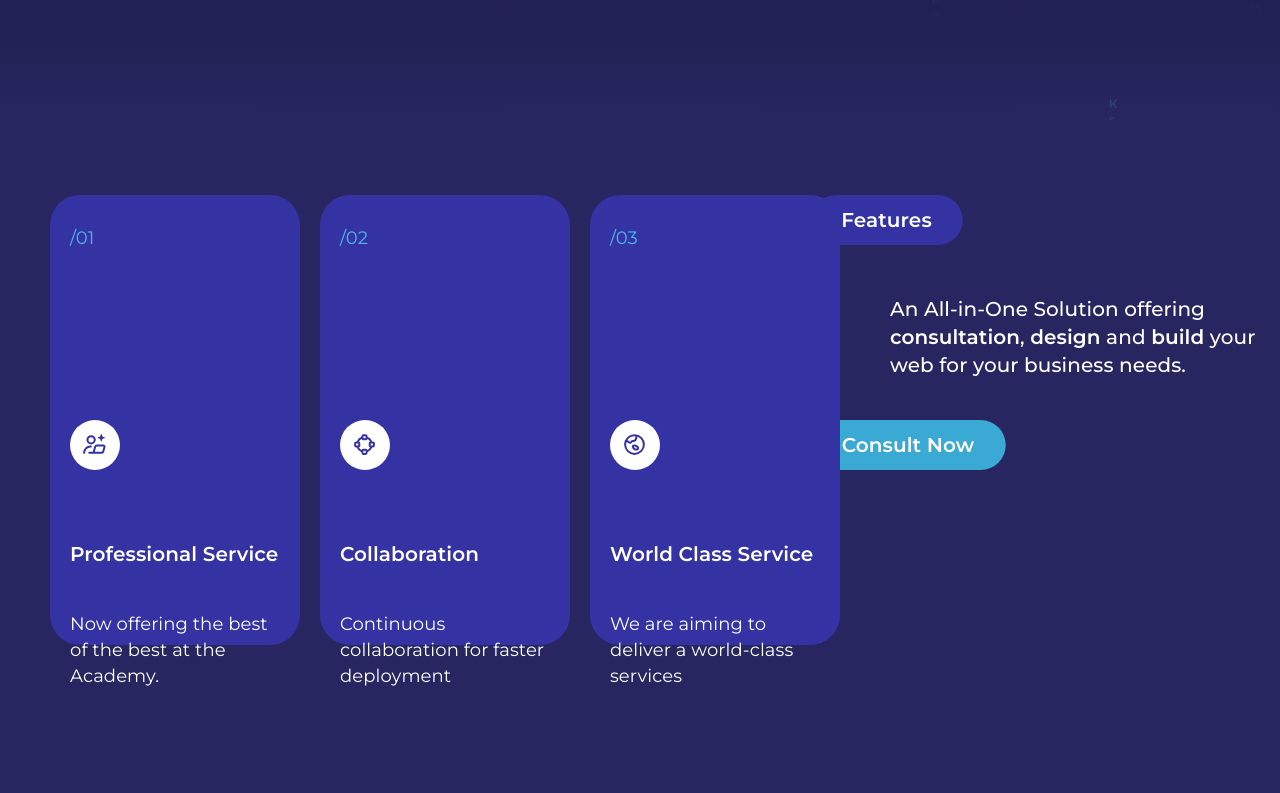
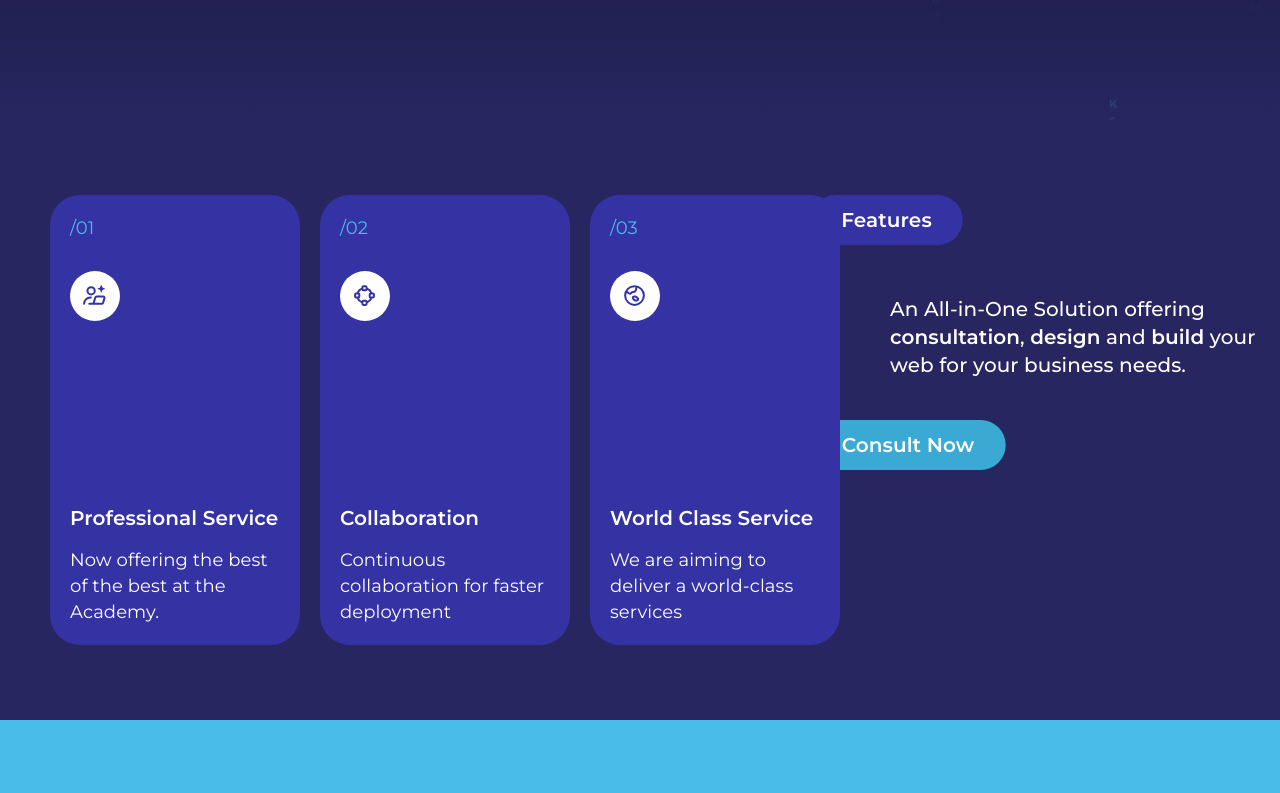
Before and after one commit to mzmznasipadang/NaspadStudioWeb, a Next.js app: page / in a window 1280 px wide. Shown: the part 680-1473 px from the top of the page. Built offline with nearby package versions, Linux system fonts and the light colour scheme.

Commit message:
Fix : ready for test

```diff
--- a/app/page.tsx
+++ b/app/page.tsx
@@ -269,9 +269,9 @@ export default function Homepage() {
         >
           <div className="font-['Montserrat'] font-medium leading-[0] not-italic relative shrink-0 text-[0px] text-nowrap text-white tracking-[0.1px]" data-node-id="13:385">
             <p className="leading-[28px] text-[20px] whitespace-pre">
-              <span className>{`Deploy `}</span>
+              <span>{`Deploy `}</span>
               <span className="font-['Montserrat'] font-semibold not-italic tracking-[0.1px]">{`Faster `}</span>
-              <span className>{`and `}</span>
+              <span>{`and `}</span>
               <span className="font-['Montserrat'] font-semibold not-italic tracking-[0.1px]">Cheaper</span>
             </p>
           </div>
@@ -286,9 +286,9 @@ export default function Homepage() {
           data-node-id="13:386"
         >
           <p className="leading-[56px] text-[48px]">
-            <span className>{`Fueling 🔥 Your Website Needs `}</span>
+            <span>{`Fueling 🔥 Your Website Needs `}</span>
             <span className="font-['Montserrat'] font-semibold not-italic tracking-[0.24px]">Faster</span>
-            <span className>{` and `}</span>
+            <span>{` and `}</span>
             <span className="font-['Montserrat'] font-semibold not-italic tracking-[0.24px]">Easier</span>
           </p>
         </motion.div>
@@ -334,7 +334,7 @@ export default function Homepage() {
       </div>
 
       {/* Features Section */}
-      <div id="features" className="bg-[#272660] relative w-full min-h-screen py-[75px]" data-name="Features" data-node-id="13:399">
+      <div id="features" className="bg-[#272660] relative w-full h-[600px] py-[75px]" data-name="Features" data-node-id="13:399">
         {/* Features Badge */}
         <div className="absolute bg-[#3532a3] box-border content-stretch flex gap-2.5 items-center justify-center px-[31px] py-[11px] rounded-[30px] top-[75px] translate-x-[-50%]" data-node-id="13:400" style={{ left: "calc(50% + 246.5px)" }}>
           <div className="font-['Montserrat'] font-semibold leading-[0] not-italic relative shrink-0 text-[20px] text-nowrap text-white tracking-[0.1px]" data-node-id="13:401">
@@ -355,14 +355,15 @@ export default function Homepage() {
           whileInView={{ opacity: 1, y: 0 }}
           transition={{ duration: 0.6, delay: 0.1 }}
           whileHover={{ y: -10, boxShadow: "0 20px 40px rgba(53, 50, 163, 0.3)" }}
-          className="absolute left-[50px] top-[75px] w-[250px] h-[450px] bg-[#3532a3] rounded-[30px] cursor-pointer transition-all duration-300"
+          className="absolute left-[50px] top-[75px] w-[250px] h-[450px] bg-[#3532a3] rounded-[30px] cursor-pointer transition-all duration-300 p-[20px] flex flex-col"
           data-node-id="13:404"
         >
-          <div className="absolute font-['Montserrat'] font-normal leading-[0] left-[20px] not-italic text-[#49bce9] text-[18px] text-nowrap top-[30px] tracking-[0.09px]" data-node-id="13:406">
-            <p className="leading-[26px] whitespace-pre">/01</p>
+          <div className="font-['Montserrat'] font-normal text-[#49bce9] text-[18px] leading-[26px] tracking-[0.09px] mb-[30px]" data-node-id="13:406">
+            /01
           </div>
-          <div className="absolute left-[20px] top-[225px]" data-node-id="13:407">
-            <div className="size-[50px]" data-node-id="21:36">
+
+          <div className="flex-1 flex flex-col justify-between">
+            <div className="size-[50px] mb-[20px]" data-node-id="21:36">
               <svg className="block size-full" fill="none" preserveAspectRatio="none" viewBox="0 0 50 50">
                 <g id="Group 27">
                   <circle cx="25" cy="25" fill="#FEFEFE" id="Ellipse 1" r="25" />
@@ -375,11 +376,14 @@ export default function Homepage() {
                 </g>
               </svg>
             </div>
-            <div className="font-['Montserrat'] font-semibold leading-[0] not-italic text-[20px] text-nowrap text-white top-[70px] tracking-[0.1px] mt-[70px]" data-node-id="13:409">
-              <p className="leading-[28px] whitespace-pre">Professional Service</p>
+
+            <div className="mt-auto">
+              <div className="font-['Montserrat'] font-semibold text-[20px] text-white leading-[28px] tracking-[0.1px] mb-[15px]" data-node-id="13:409">
+                Professional Service
               </div>
-            <div className="font-['Montserrat'] font-normal leading-[0] not-italic text-[18px] text-white tracking-[0.09px] w-[210px] mt-[43px]" data-node-id="13:410">
-              <p className="leading-[26px]">Now offering the best of the best at the Academy.</p>
+              <div className="font-['Montserrat'] font-normal text-[18px] text-white leading-[26px] tracking-[0.09px]" data-node-id="13:410">
+                Now offering the best of the best at the Academy.
+              </div>
             </div>
           </div>
         </motion.div>
@@ -390,18 +394,18 @@ export default function Homepage() {
           whileInView={{ opacity: 1, y: 0 }}
           transition={{ duration: 0.6, delay: 0.2 }}
           whileHover={{ y: -10, boxShadow: "0 20px 40px rgba(53, 50, 163, 0.3)" }}
-          className="absolute left-[320px] top-[75px] w-[250px] h-[450px] bg-[#3532a3] rounded-[30px] cursor-pointer transition-all duration-300"
+          className="absolute left-[320px] top-[75px] w-[250px] h-[450px] bg-[#3532a3] rounded-[30px] cursor-pointer transition-all duration-300 p-[20px] flex flex-col"
           data-node-id="13:411"
         >
-          <div className="absolute font-['Montserrat'] font-normal leading-[0] left-[20px] not-italic text-[#49bce9] text-[18px] text-nowrap top-[30px] tracking-[0.09px]" data-node-id="13:413">
-            <p className="leading-[26px] whitespace-pre">/02</p>
+          <div className="font-['Montserrat'] font-normal text-[#49bce9] text-[18px] leading-[26px] tracking-[0.09px] mb-[30px]" data-node-id="13:413">
+            /02
           </div>
-          <div className="absolute left-[20px] top-[225px]" data-node-id="13:414">
-            <div className="size-[50px]" data-node-id="13:415">
+
+          <div className="flex-1 flex flex-col justify-between">
+            <div className="size-[50px] mb-[20px] relative" data-node-id="13:415">
               <svg className="block size-full" fill="none" preserveAspectRatio="none" viewBox="0 0 50 50">
                 <circle cx="25" cy="25" fill="#FEFEFE" id="Ellipse 1" r="25" />
               </svg>
-            </div>
               <div className="absolute left-[12px] size-[25px] top-[12px]" data-name="IconBezierCircle" data-node-id="21:39">
                 <svg className="block size-full" fill="none" preserveAspectRatio="none" viewBox="0 0 25 25">
                   <g id="IconBezierCircle">
@@ -409,11 +413,15 @@ export default function Homepage() {
                   </g>
                 </svg>
               </div>
-            <div className="font-['Montserrat'] font-semibold leading-[0] not-italic text-[20px] text-nowrap text-white tracking-[0.1px] mt-[70px]" data-node-id="13:416">
-              <p className="leading-[28px] whitespace-pre">Collaboration</p>
             </div>
-            <div className="font-['Montserrat'] font-normal leading-[0] not-italic text-[18px] text-white tracking-[0.09px] w-[210px] mt-[43px]" data-node-id="13:417">
-              <p className="leading-[26px]">Continuous collaboration for faster deployment</p>
+
+            <div className="mt-auto">
+              <div className="font-['Montserrat'] font-semibold text-[20px] text-white leading-[28px] tracking-[0.1px] mb-[15px]" data-node-id="13:416">
+                Collaboration
+              </div>
+              <div className="font-['Montserrat'] font-normal text-[18px] text-white leading-[26px] tracking-[0.09px]" data-node-id="13:417">
+                Continuous collaboration for faster deployment
+              </div>
             </div>
           </div>
         </motion.div>
@@ -424,18 +432,18 @@ export default function Homepage() {
           whileInView={{ opacity: 1, y: 0 }}
           transition={{ duration: 0.6, delay: 0.3 }}
           whileHover={{ y: -10, boxShadow: "0 20px 40px rgba(53, 50, 163, 0.3)" }}
-          className="absolute left-[590px] top-[75px] w-[250px] h-[450px] bg-[#3532a3] rounded-[30px] cursor-pointer transition-all duration-300"
+          className="absolute left-[590px] top-[75px] w-[250px] h-[450px] bg-[#3532a3] rounded-[30px] cursor-pointer transition-all duration-300 p-[20px] flex flex-col"
           data-node-id="13:418"
         >
-          <div className="absolute font-['Montserrat'] font-normal leading-[0] left-[20px] not-italic text-[#49bce9] text-[18px] text-nowrap top-[30px] tracking-[0.09px]" data-node-id="13:420">
-            <p className="leading-[26px] whitespace-pre">/03</p>
+          <div className="font-['Montserrat'] font-normal text-[#49bce9] text-[18px] leading-[26px] tracking-[0.09px] mb-[30px]" data-node-id="13:420">
+            /03
           </div>
-          <div className="absolute left-[20px] top-[225px]" data-node-id="13:421">
-            <div className="size-[50px]" data-node-id="13:422">
+
+          <div className="flex-1 flex flex-col justify-between">
+            <div className="size-[50px] mb-[20px] relative" data-node-id="13:422">
               <svg className="block size-full" fill="none" preserveAspectRatio="none" viewBox="0 0 50 50">
                 <circle cx="25" cy="25" fill="#FEFEFE" id="Ellipse 1" r="25" />
               </svg>
-            </div>
               <div className="absolute left-[12px] size-[25px] top-[12px]" data-name="IconEarth" data-node-id="21:44">
                 <svg className="block size-full" fill="none" preserveAspectRatio="none" viewBox="0 0 25 25">
                   <g id="IconEarth">
@@ -443,11 +451,15 @@ export default function Homepage() {
                   </g>
                 </svg>
               </div>
-            <div className="font-['Montserrat'] font-semibold leading-[0] not-italic text-[20px] text-nowrap text-white tracking-[0.1px] mt-[70px]" data-node-id="13:423">
-              <p className="leading-[28px] whitespace-pre">World Class Service</p>
             </div>
-            <div className="font-['Montserrat'] font-normal leading-[0] not-italic text-[18px] text-white tracking-[0.09px] w-[210px] mt-[43px]" data-node-id="13:424">
-              <p className="leading-[26px]">We are aiming to deliver a world-class services</p>
+
+            <div className="mt-auto">
+              <div className="font-['Montserrat'] font-semibold text-[20px] text-white leading-[28px] tracking-[0.1px] mb-[15px]" data-node-id="13:423">
+                World Class Service
+              </div>
+              <div className="font-['Montserrat'] font-normal text-[18px] text-white leading-[26px] tracking-[0.09px]" data-node-id="13:424">
+                We are aiming to deliver a world-class services
+              </div>
             </div>
           </div>
         </motion.div>
@@ -455,13 +467,13 @@ export default function Homepage() {
         {/* Description Text */}
         <div className="absolute font-['Montserrat'] font-medium leading-[0] left-[890px] not-italic text-[0px] text-white top-[175px] tracking-[0.1px] w-[400px]" data-node-id="13:425">
           <p className="leading-[28px] text-[20px]">
-            <span className>{`An All-in-One Solution offering `}</span>
+            <span>{`An All-in-One Solution offering `}</span>
             <span className="font-['Montserrat'] font-semibold not-italic tracking-[0.1px]">consultation</span>
-            <span className>{`, `}</span>
+            <span>{`, `}</span>
             <span className="font-['Montserrat'] font-semibold not-italic tracking-[0.1px]">design</span>
-            <span className>{` and `}</span>
+            <span>{` and `}</span>
             <span className="font-['Montserrat'] font-semibold not-italic tracking-[0.1px]">build</span>
-            <span className>{` your web for your business needs.`}</span>
+            <span>{` your web for your business needs.`}</span>
           </p>
         </div>
       </div>
```
Lines whose indentation alone changed are shown as unchanged.
